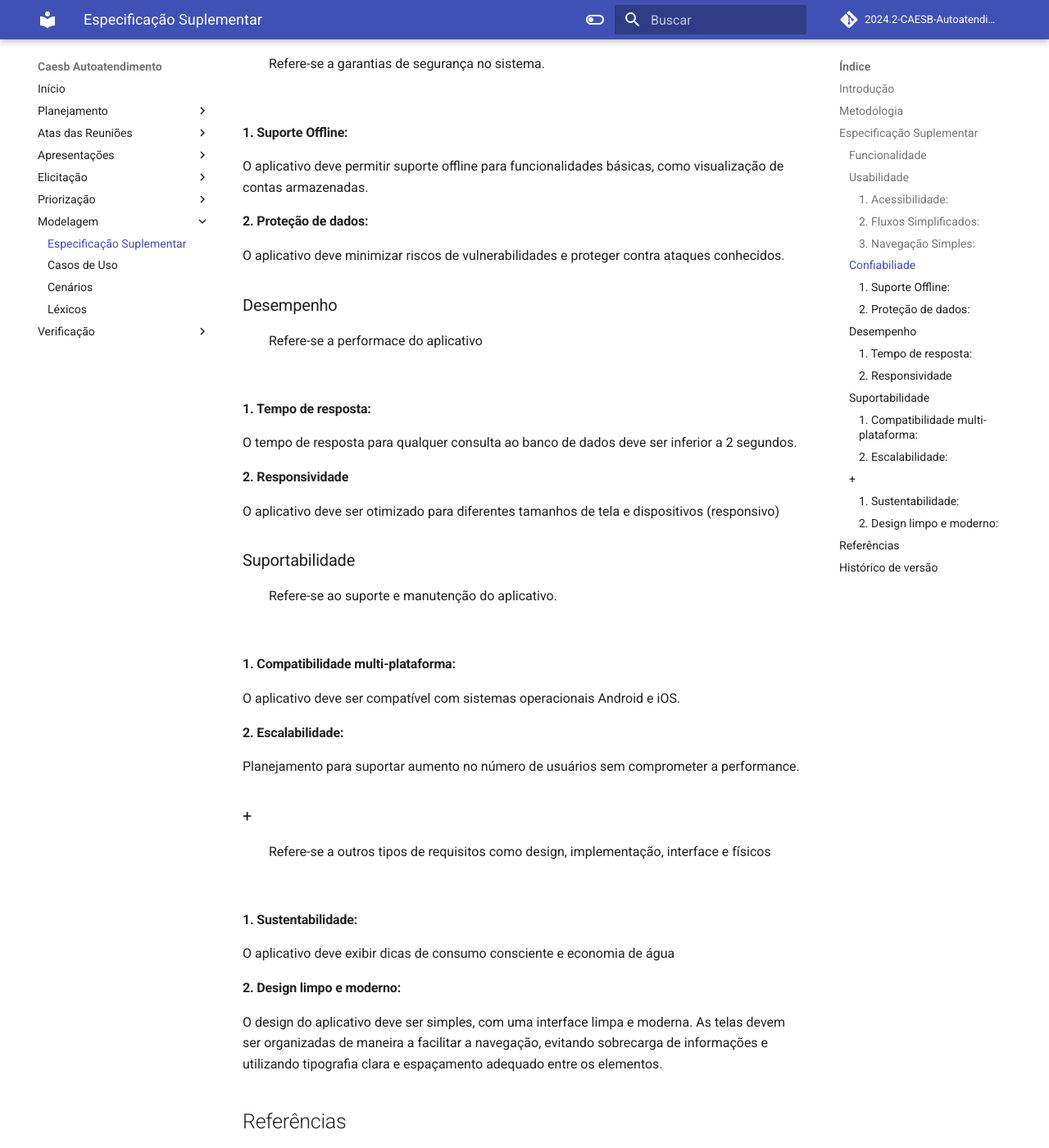
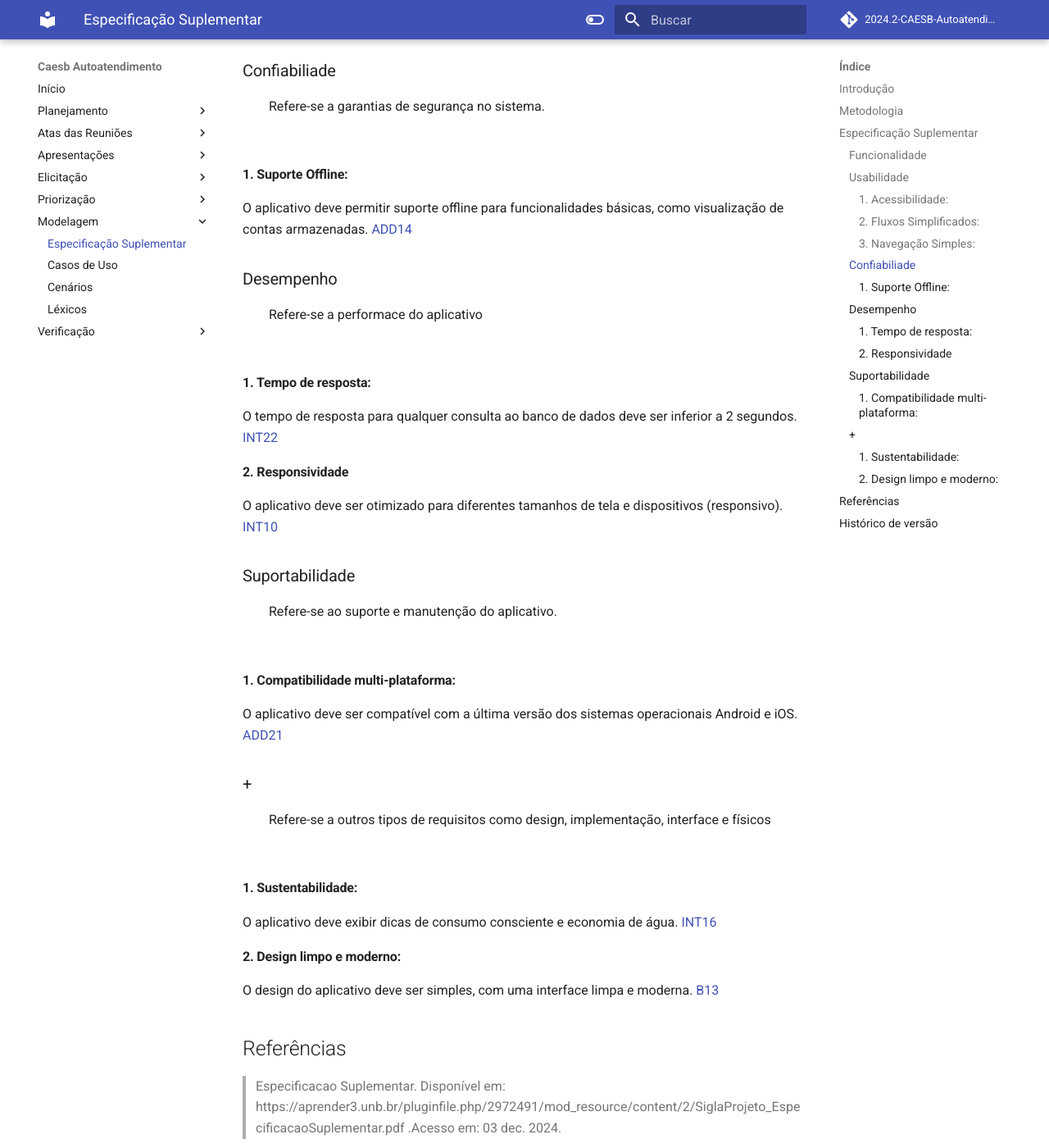
Before and after one commit to Requisitos-de-Software/2024.2-CAESB-Autoatendimento, an MkDocs documentation site: the page built from docs/modelagem/especSup.md, in a window 1280 px wide and 1400 px high, scrolled down 1454 px. Shown: the whole window at 82% size. Built offline with MkDocs 1.6.1 and Material for MkDocs 9.7.7, drawn with Linux system fonts in a browser that asks for light colours; comment, search, counter and statistics services are not loaded; some of the changed text lies outside the part shown.

Commit message:
espec sup pos apresentacao

```diff
--- a/docs/modelagem/especSup.md
+++ b/docs/modelagem/especSup.md
@@ -32,13 +32,13 @@ Este método possui os seguintes critérios:
 <br>
 
 #### 1. Acessibilidade:
-O design do aplicativo deve seguir as diretrizes de acessibilidade.
+O design do aplicativo deve seguir as diretrizes de acessibilidade da Versão 8.4.1 da WCAG. <a href="https://requisitos-de-software.github.io/2024.2-CAESB-Autoatendimento/elicitacao/tecnicas/analise_documento/#requisitos">ADD13</a>
 
 #### 2. Fluxos Simplificados:
-O aplicativo deve permitir que o usuário realize tarefas principais em no máximo 3 cliques.
+O aplicativo deve permitir que o usuário realize tarefas principais em no máximo 3 cliques. <a href="https://requisitos-de-software.github.io/2024.2-CAESB-Autoatendimento/elicitacao/tecnicas/observacao/#requisitos">OBS19</a>
 
 #### 3. Navegação Simples:
-O aplicativo deve garantir uma interface do usuário acessível e fácil de navegar.
+O aplicativo deve garantir uma interface do usuário acessível e fácil de navegar. <a href="https://requisitos-de-software.github.io/2024.2-CAESB-Autoatendimento/elicitacao/tecnicas/analise_documento/#requisitos">ADD22</a>
 
 ### Confiabiliade
 <p align="justify">&emsp;&emsp;Refere-se a garantias de segurança no sistema.</p>
@@ -46,9 +46,7 @@ O aplicativo deve garantir uma interface do usuário acessível e fácil de nave
 
 #### 1. Suporte Offline:
 O aplicativo deve permitir suporte offline para funcionalidades básicas, como visualização de contas armazenadas.
-
-#### 2. Proteção de dados:
-O aplicativo deve minimizar riscos de vulnerabilidades e proteger contra ataques conhecidos.
+<a href="https://requisitos-de-software.github.io/2024.2-CAESB-Autoatendimento/elicitacao/tecnicas/analise_documento/#requisitos">ADD14</a>
 
 ### Desempenho
 <p align="justify">&emsp;&emsp;Refere-se a performace do aplicativo</p>
@@ -56,9 +54,11 @@ O aplicativo deve minimizar riscos de vulnerabilidades e proteger contra ataques
 
 #### 1. Tempo de resposta:
 O tempo de resposta para qualquer consulta ao banco de dados deve ser inferior a 2 segundos.
+<a href="https://requisitos-de-software.github.io/2024.2-CAESB-Autoatendimento/elicitacao/tecnicas/introspeccao/#requisitos">INT22</a>
 
 #### 2. Responsividade
-O aplicativo deve ser otimizado para diferentes tamanhos de tela e dispositivos (responsivo)
+O aplicativo deve ser otimizado para diferentes tamanhos de tela e dispositivos (responsivo).
+<a href="https://requisitos-de-software.github.io/2024.2-CAESB-Autoatendimento/elicitacao/tecnicas/introspeccao/#requisitos">INT10</a>
 
 
 ### Suportabilidade
@@ -66,20 +66,18 @@ O aplicativo deve ser otimizado para diferentes tamanhos de tela e dispositivos
 <br>
 
 #### 1. Compatibilidade multi-plataforma:
-O aplicativo deve ser compatível com sistemas operacionais Android e iOS.
-
-#### 2. Escalabilidade:
-Planejamento para suportar aumento no número de usuários sem comprometer a performance.
+O aplicativo deve ser compatível com a última versão dos sistemas operacionais Android e iOS.
+<a href="https://requisitos-de-software.github.io/2024.2-CAESB-Autoatendimento/elicitacao/tecnicas/analise_documento/#requisitos">ADD21</a>
 
 ### +
 <p align="justify">&emsp;&emsp;Refere-se a outros tipos de requisitos como design, implementação, interface e físicos</p>
 <br>
 
 #### 1. Sustentabilidade:
-O aplicativo deve exibir dicas de consumo consciente e economia de água
+O aplicativo deve exibir dicas de consumo consciente e economia de água. <a href="https://requisitos-de-software.github.io/2024.2-CAESB-Autoatendimento/elicitacao/tecnicas/introspeccao/#requisitos">INT16</a>
 
 #### 2. Design limpo e moderno:
-O design do aplicativo deve ser simples, com uma interface limpa e moderna. As telas devem ser organizadas de maneira a facilitar a navegação, evitando sobrecarga de informações e utilizando tipografia clara e espaçamento adequado entre os elementos.
+O design do aplicativo deve ser simples, com uma interface limpa e moderna. <a href="https://requisitos-de-software.github.io/2024.2-CAESB-Autoatendimento/elicitacao/tecnicas/Brainstorm/#requisitos">B13</a>
 
 
 ## Referências
```
Also changed, not shown: other parts of docs/modelagem/especSup.md (+1 -0 lines).
